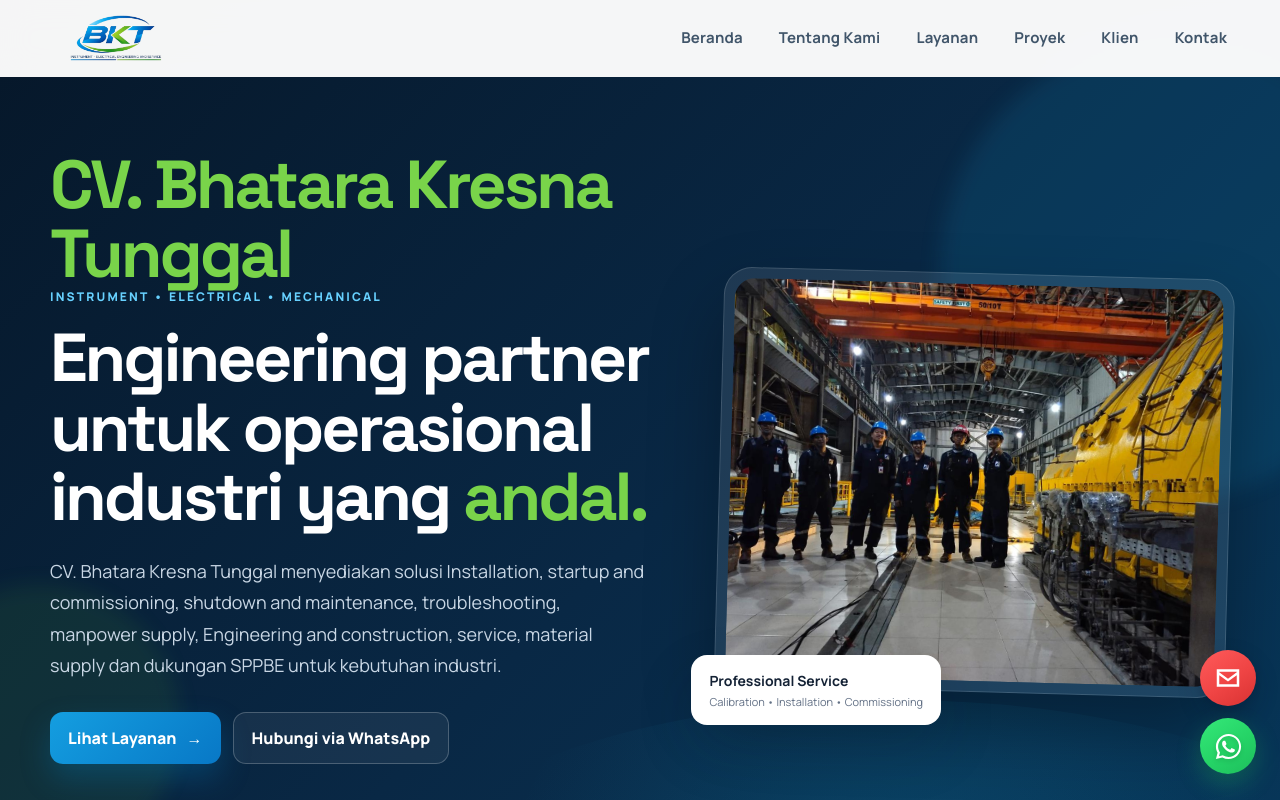
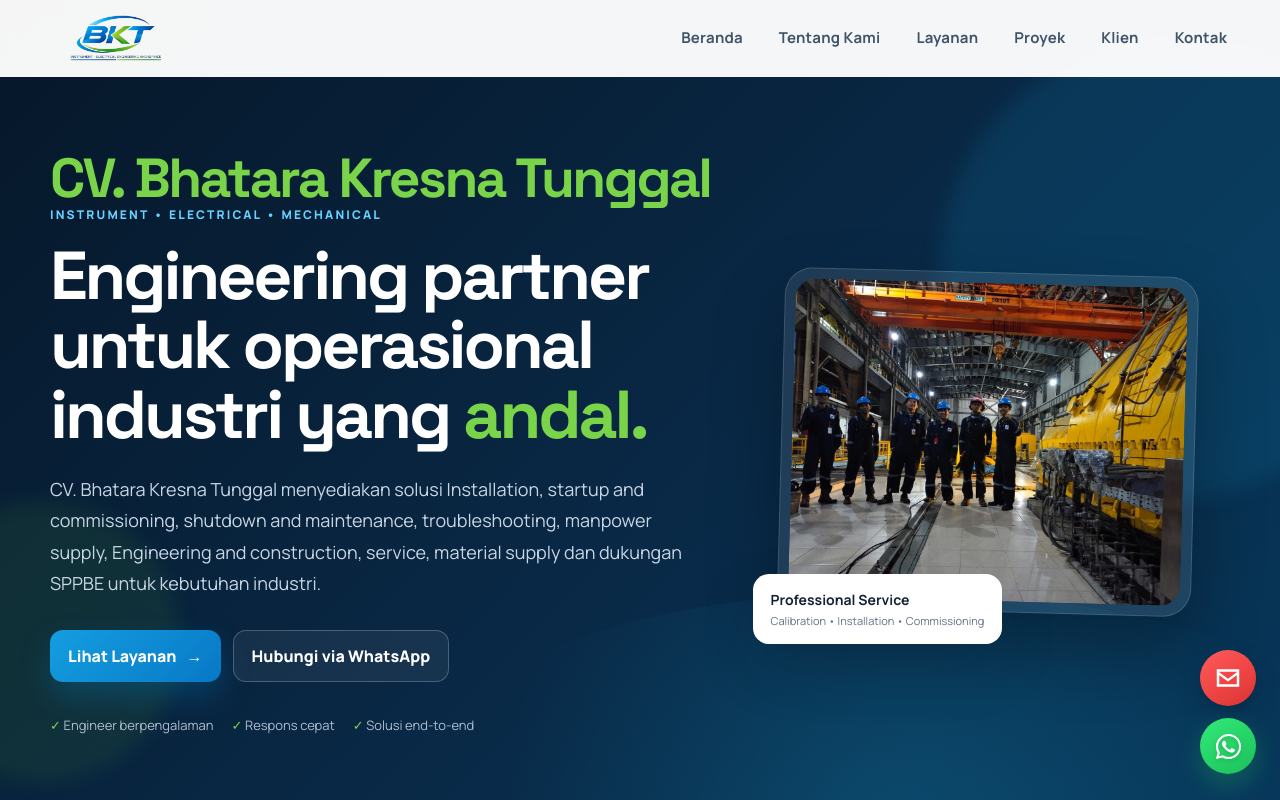
Before and after one commit to athenszz00/bkt-company-profile, a React (Vite) app: page / in a window 1280 px wide. Shown: the top 800 px of the page. Built offline with nearby package versions, Linux system fonts and the light colour scheme.

Commit message:
Update lagi tulisannya yang diatas

```diff
--- a/src/main.jsx
+++ b/src/main.jsx
@@ -273,7 +273,7 @@ function App() {
           <div className="container hero__grid">
 
             <div className="hero__content reveal">
-              <h1>
+              <h1 className="hero__company-name">
                 <span>CV. Bhatara Kresna Tunggal</span>
               </h1>
 
--- a/src/styles.css
+++ b/src/styles.css
@@ -342,6 +342,20 @@ img {
 
 .eyebrow--dark {
   color: #0783c8;
+}
+
+.hero__company-name {
+  max-width: none !important;
+  width: max-content;
+
+  font-size: clamp(38px, 4.3vw, 62px) !important;
+  line-height: 1.05;
+
+  white-space: nowrap;
+}
+
+.hero__company-name span {
+  color: #79d44a;
 }
 
 .hero h1,
```
Also changed, not shown: 4 other files (tests, documents, lock files or other folders).
